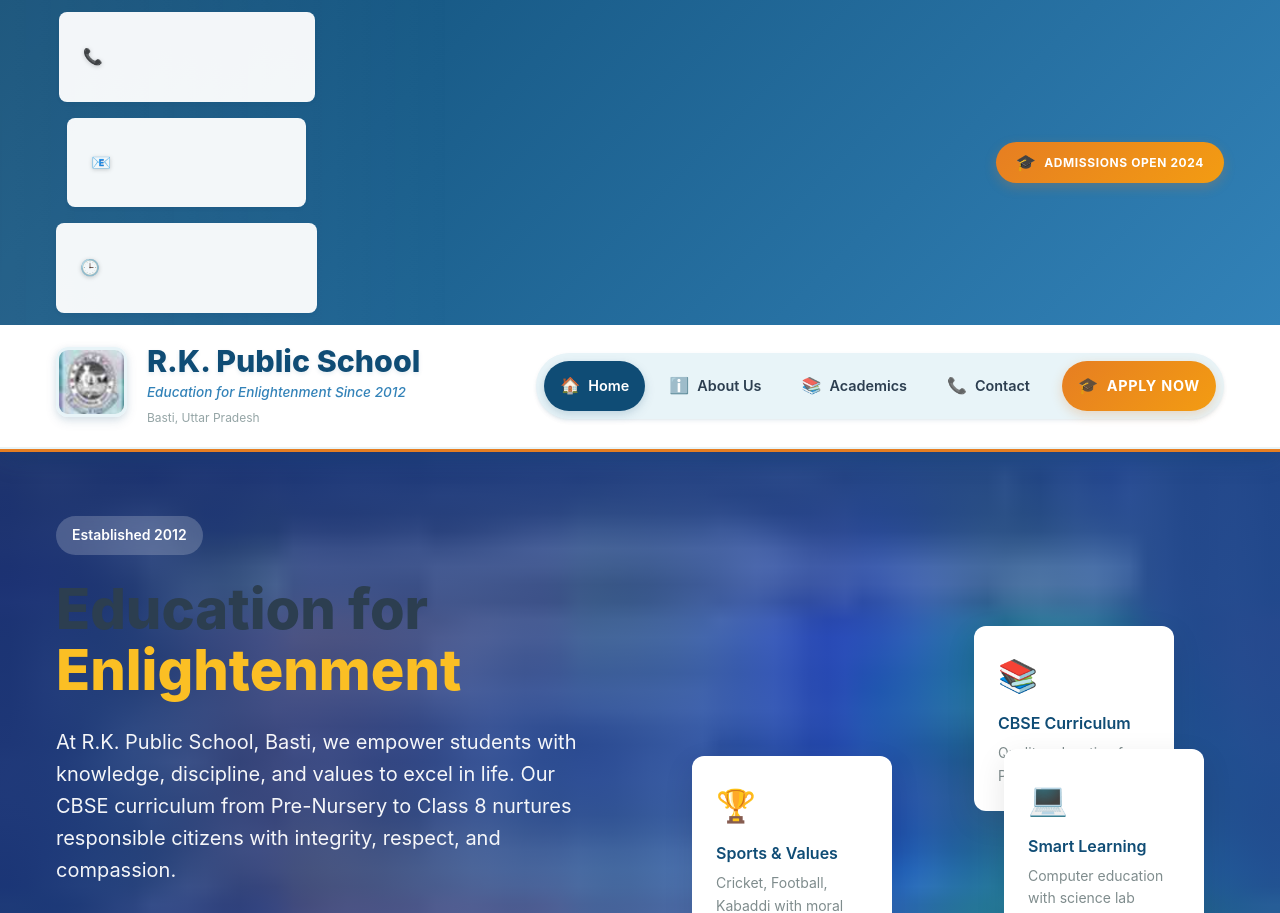
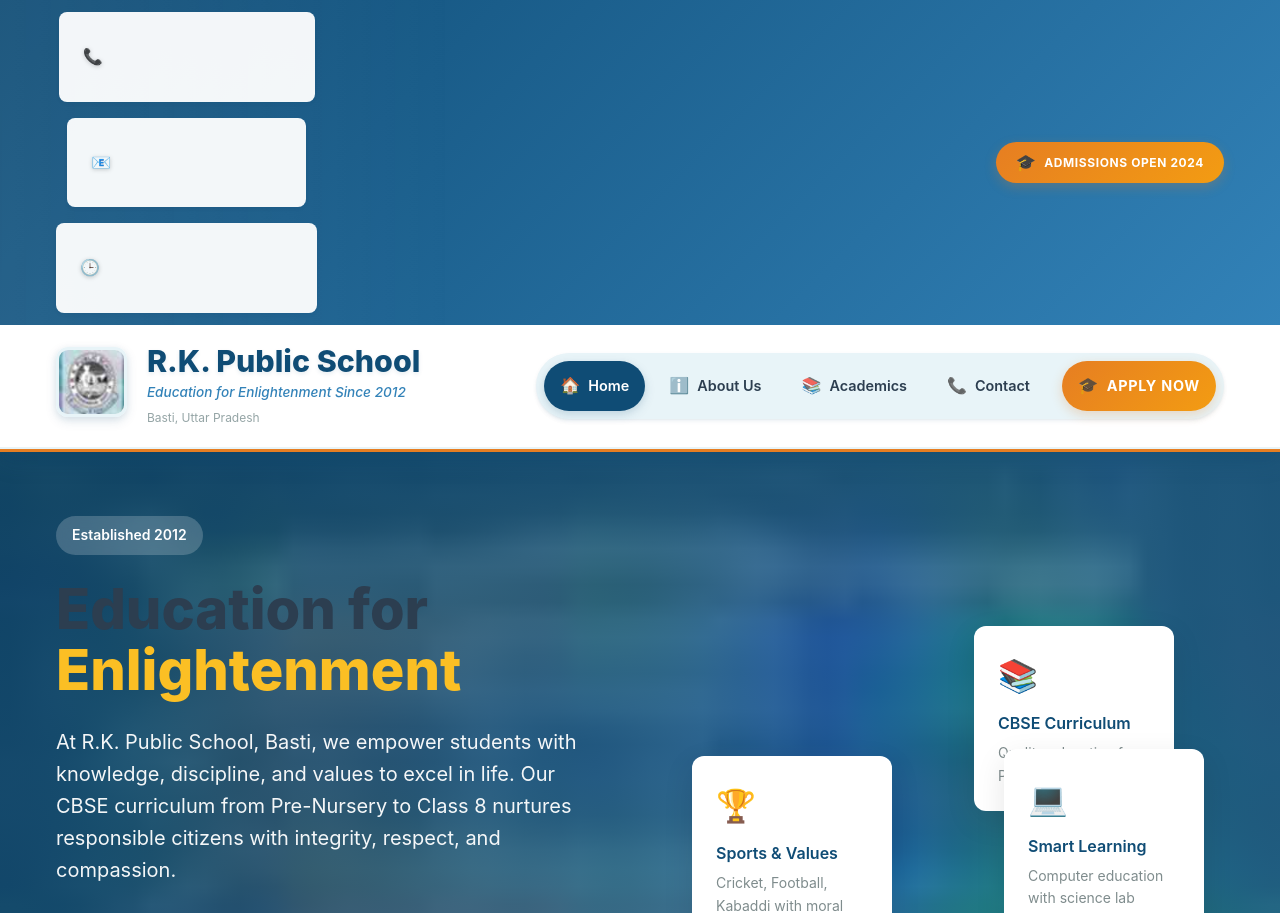
Before and after one commit to Rajverma0011/primary-school-website, a React (Vite) app: page / in a window 1280 px wide. Shown: the top 913 px of the page. Built offline with nearby package versions, Linux system fonts and the light colour scheme; no server answers.

Commit message:
Update hero section with new color scheme
cgen-07776c9115ef47f0ac8ed1bb310b7a76

```diff
--- a/src/components/home/Hero.css
+++ b/src/components/home/Hero.css
@@ -19,7 +19,7 @@
   left: 0;
   right: 0;
   bottom: 0;
-  background: linear-gradient(135deg, rgba(30, 58, 138, 0.8) 0%, rgba(59, 130, 246, 0.6) 100%);
+  background: linear-gradient(135deg, rgba(15, 76, 117, 0.85) 0%, rgba(50, 130, 184, 0.7) 100%);
 }
 
 .hero-content {
```
